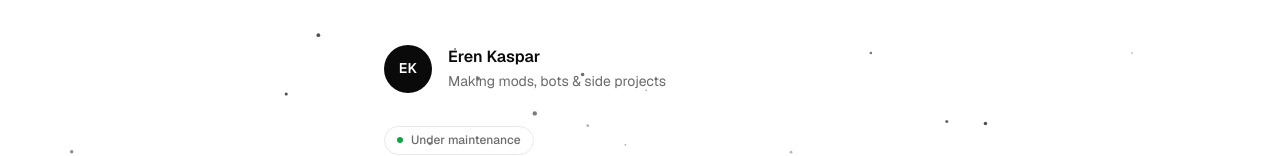
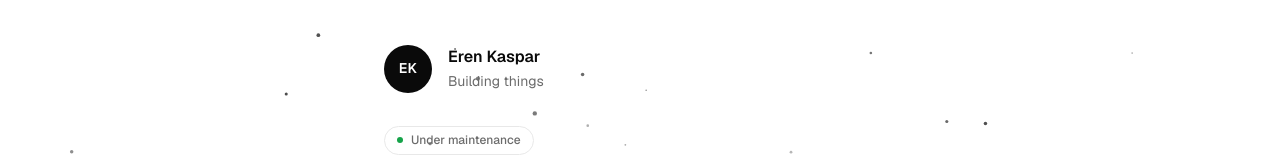
Before and after one commit to erenkaspar/My-Portfolio, a website built with Vite: page index.html in a window 1280 px wide. Shown: the part 123-279 px from the top of the page. Built offline with nearby package versions, Linux system fonts and the light colour scheme.

Commit message:
Update tagline

```diff
--- a/index.html
+++ b/index.html
@@ -54,7 +54,7 @@
           <div class="avatar" aria-hidden="true">EK</div>
           <div>
             <p class="profile__name">Eren Kaspar</p>
-            <p class="profile__role">Making mods, bots &amp; side projects</p>
+            <p class="profile__role">Building things</p>
           </div>
         </header>
 
```
